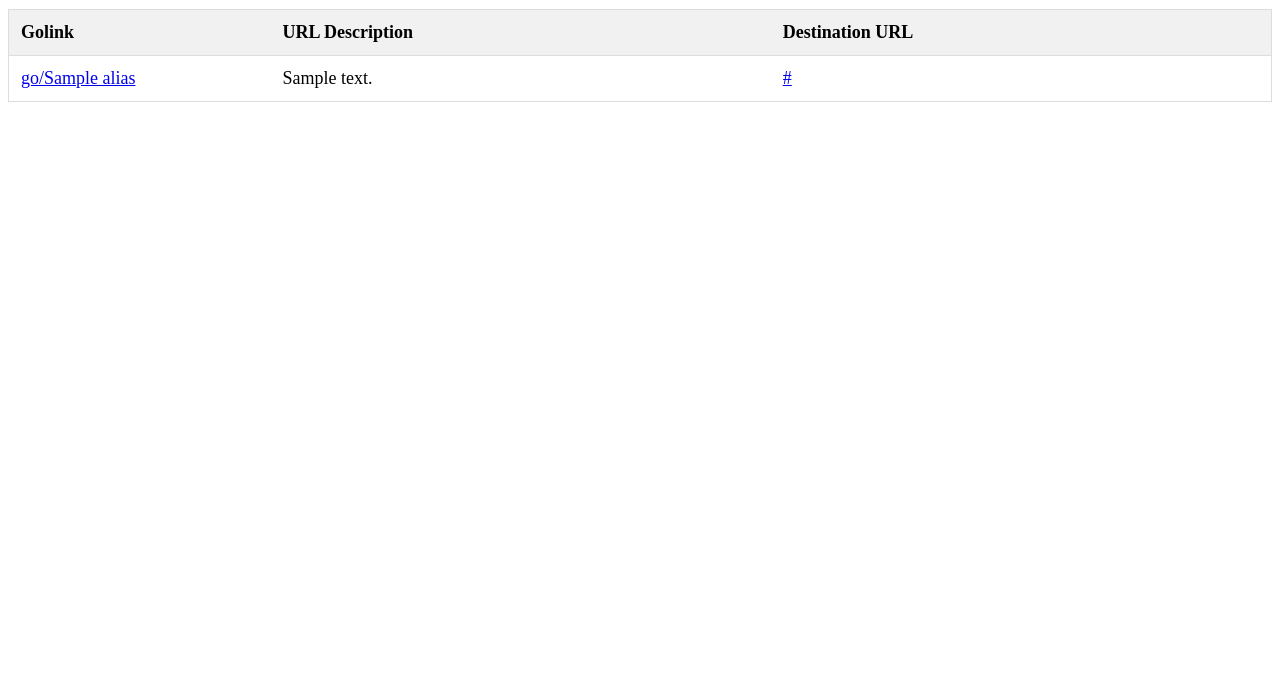
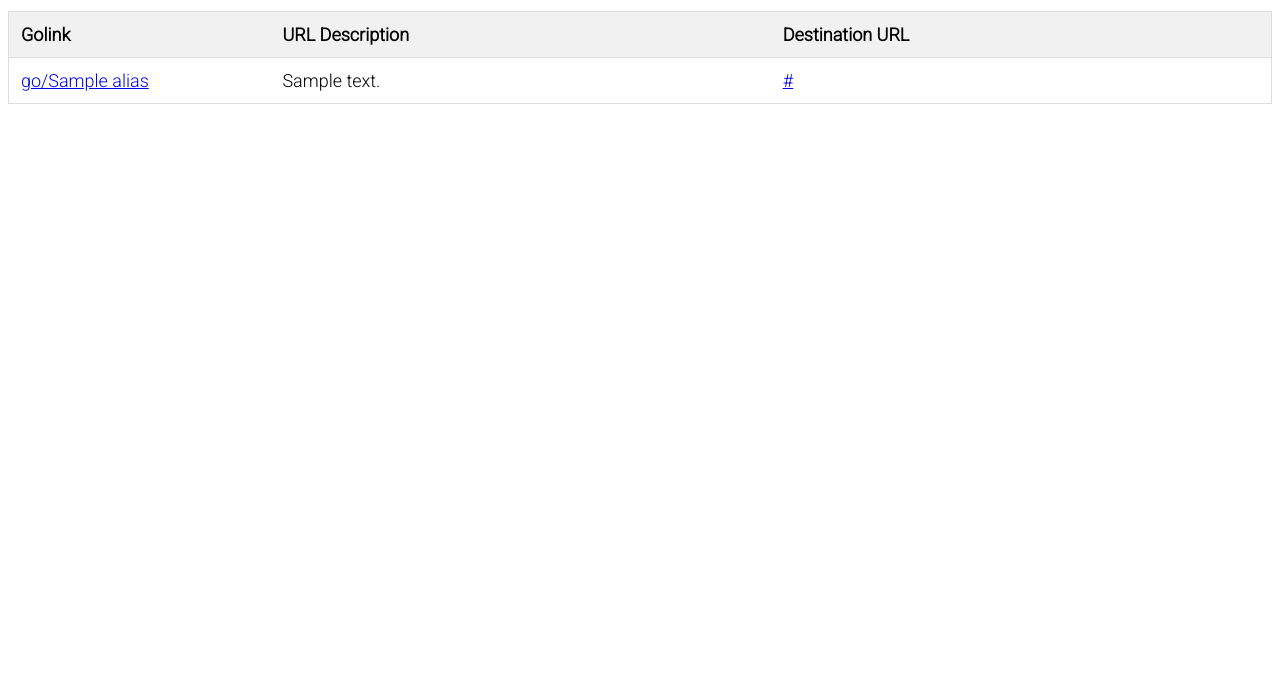
Before and after one commit to samliu/golinks_server_flask, a Flask app: template templates/index.html in a window 1280 px wide. Shown: the part 123-800 px from the top of the page. Run offline with Flask 2, Linux system fonts and the light colour scheme; the template is opened without the code that fills it: most values are stand-ins (such as "Sample title", 1, 10 or a date in 2020); data that the repository does not hold is empty.

Commit message:
add fonts

```diff
--- a/templates/index.html
+++ b/templates/index.html
@@ -1,6 +1,13 @@
 <html>
   <head>
     <title>{{ title }}</title>
+    <style>
+      @import url('https://fonts.googleapis.com/css2?family=Roboto:wght@300&display=swap');
+      body {
+        font-family: Roboto, sans-serif;
+	font-weight: 300;
+      }
+    </style>
     <style type="text/css">
       #searchInput {
         background-image: url('/css/searchicon.png'); /* Add a search icon to input */
```
Also changed, not shown: static/fonts/Roboto-Black.ttf (added), static/fonts/Roboto-BlackItalic.ttf (added), static/fonts/Roboto-Bold.ttf (added), static/fonts/Roboto-BoldItalic.ttf (added), static/fonts/Roboto-Italic.ttf (added), static/fonts/Roboto-Light.ttf (added), static/fonts/Roboto-LightItalic.ttf (added), static/fonts/Roboto-Medium.ttf (added), static/fonts/Roboto-MediumItalic.ttf (added), static/fonts/Roboto-Regular.ttf (added), static/fonts/Roboto-Thin.ttf (added), static/fonts/Roboto-ThinItalic.ttf (added).
